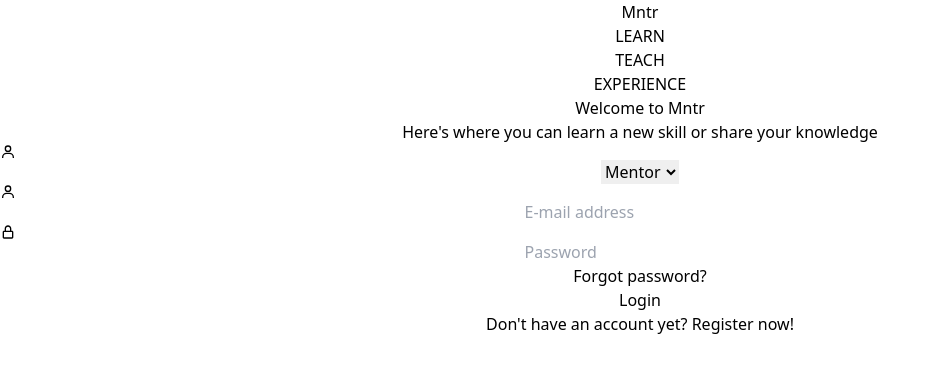
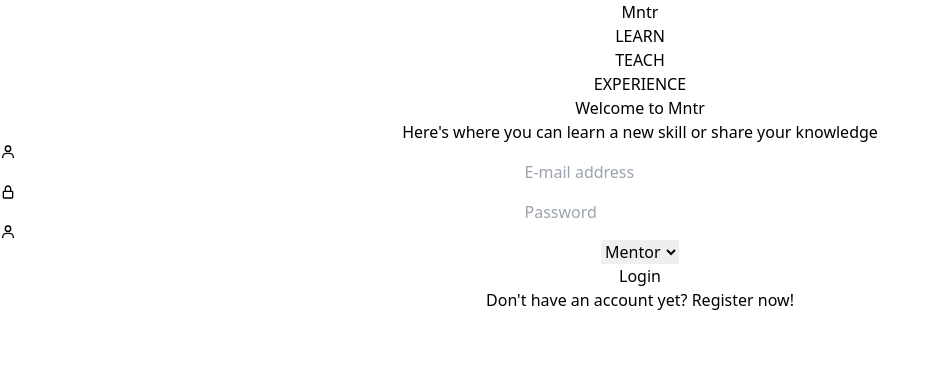
Before and after one commit to CS262Group37/Mntr, a React (Create React App) app in the folder frontend/: page / in a window 1280 px wide. Shown: the top 372 px of the page, without its empty margins (0-938 px from the left). Built offline with nearby package versions, Linux system fonts and the light colour scheme.

Commit message:
Removed duplicate dropdown and fixed spacing

```diff
--- a/frontend/src/Login.tsx
+++ b/frontend/src/Login.tsx
@@ -47,16 +47,7 @@ function Login() {
             </p>
 
             {/* Inputs */}
-            <div className="flex flex-col space-y-8 pt-[6%]">
-              {/* Role input */}
-              <Dropdown
-                values={["mentor", "mentee", "admin"]}
-                labels={["Mentor", "Mentee", "Admin"]}
-                onChange={(e: any) => {
-                  setRole(e.target.value);
-                }}
-                icon={<BiUser className="text-4xl m-4 mr-0" />}
-              />
+            <div className="flex flex-col space-y-8 pt-[0%]">
 
               {/* E-mail address input */}
               <TextInput
@@ -70,7 +61,6 @@ function Login() {
               />
 
               {/* Password input */}
-              <div>
               <TextInput
                 type="password"
                 value={psword}
@@ -81,10 +71,19 @@ function Login() {
                 icon={<BiLockAlt className="text-4xl m-4 mr-0" />}
               />
 
-                <p className="text-right text-lg pt-1 underline">
+              {/* Role input */}
+              <Dropdown
+                values={["mentor", "mentee", "admin"]}
+                labels={["Mentor", "Mentee", "Admin"]}
+                onChange={(e: any) => {
+                  setRole(e.target.value);
+                }}
+                icon={<BiUser className="text-4xl m-4 mr-0" />}
+              />
+              {/* TODO Implement forget password feature. Might not be worth */}
+              {/* <p className="text-right text-lg pt-1 underline">
                 Forgot password?
-                </p>
-              </div>
+              </p> */}
             </div>
 
             <LoginButton value="Login" onClick={login} />
```
Lines whose indentation alone changed are shown as unchanged.
